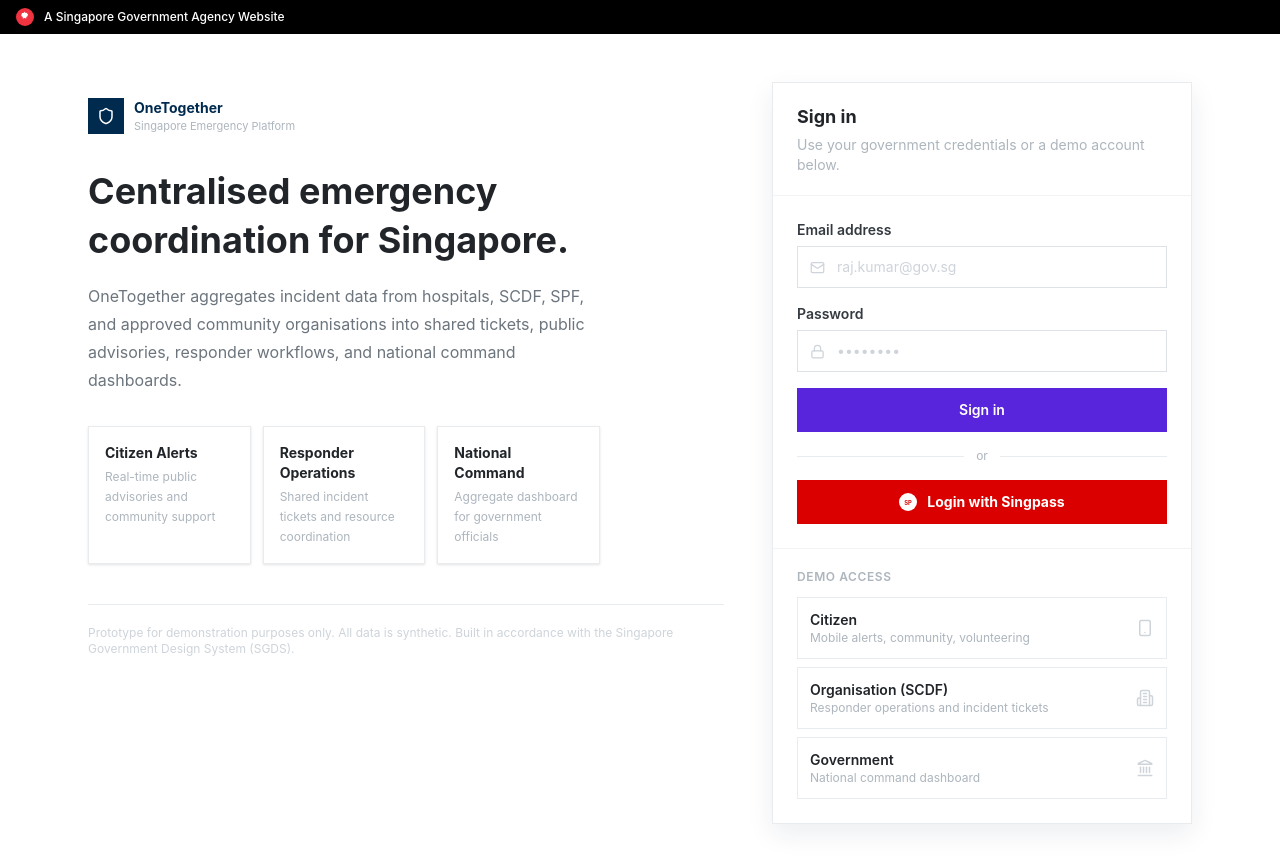
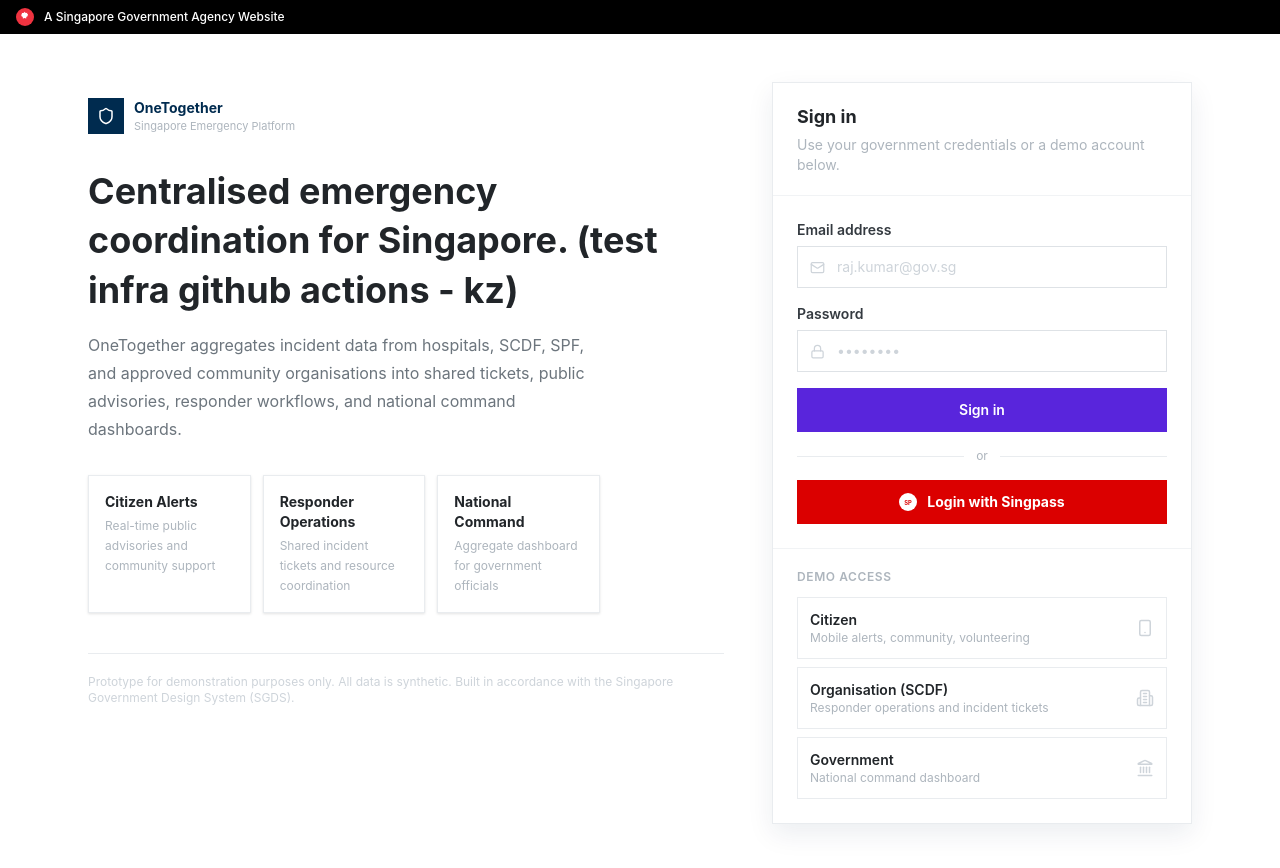
Before and after one commit to nnylac/OneTogether, a React (Vite) app in the folder apps/frontend/: page / in a window 1280 px wide. Shown: the top 868 px of the page. Built offline with nearby package versions, Linux system fonts and the light colour scheme.

Commit message:
test(github actions): test any PR will upate and reflect in live website based off CI/CD in github actions

```diff
--- a/apps/frontend/src/pages/LoginPage.tsx
+++ b/apps/frontend/src/pages/LoginPage.tsx
@@ -13,7 +13,7 @@
         <section className="py-4">
           <Logo />
           <h1 className="mt-8 max-w-xl text-4xl font-bold leading-snug text-sgds-gray-900">
-            Centralised emergency coordination for Singapore.
+            Centralised emergency coordination for Singapore. (test infra github actions - kz)
           </h1>
           <p className="mt-4 max-w-lg text-base leading-7 text-sgds-gray-600">
             OneTogether aggregates incident data from hospitals, SCDF, SPF, and approved community organisations
```
